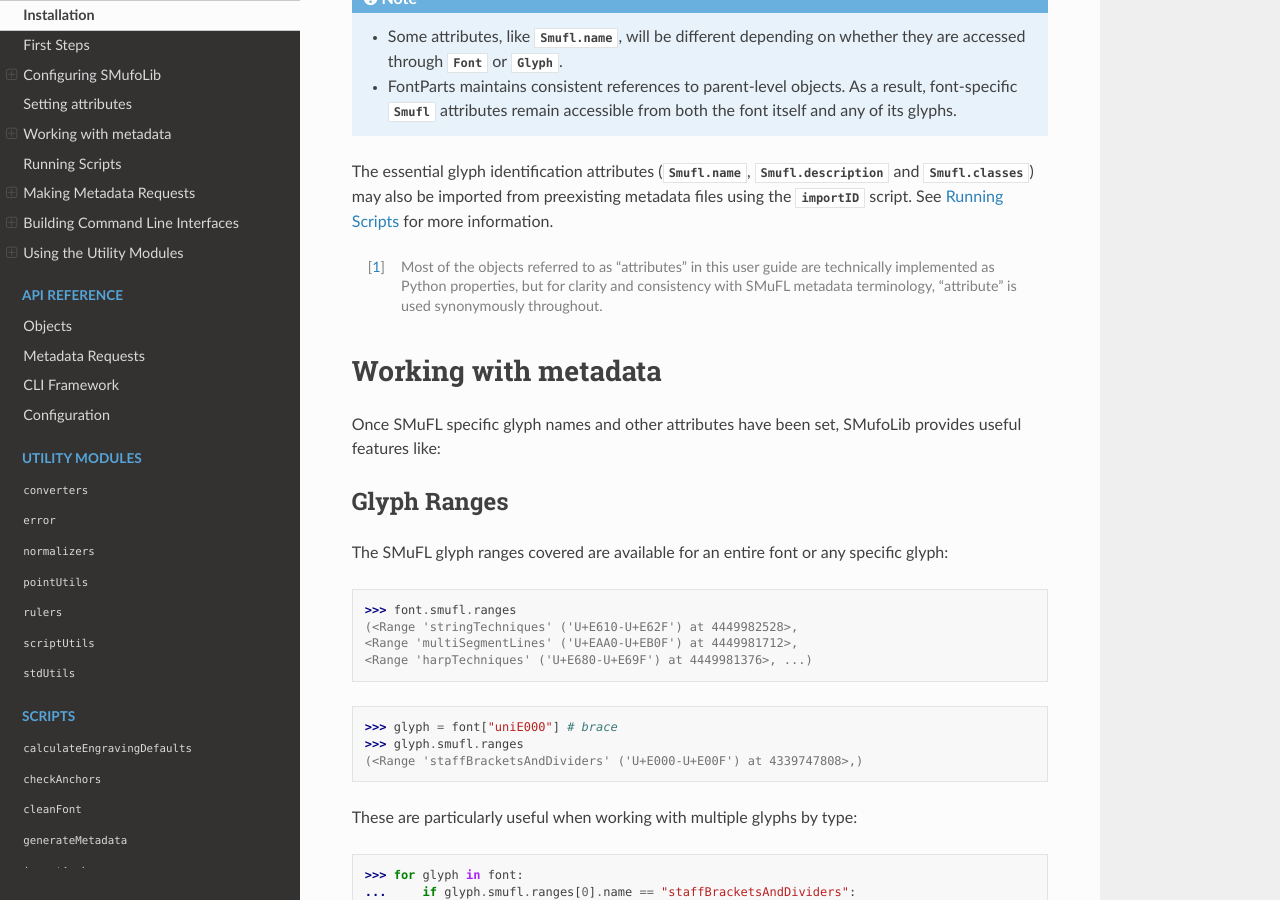
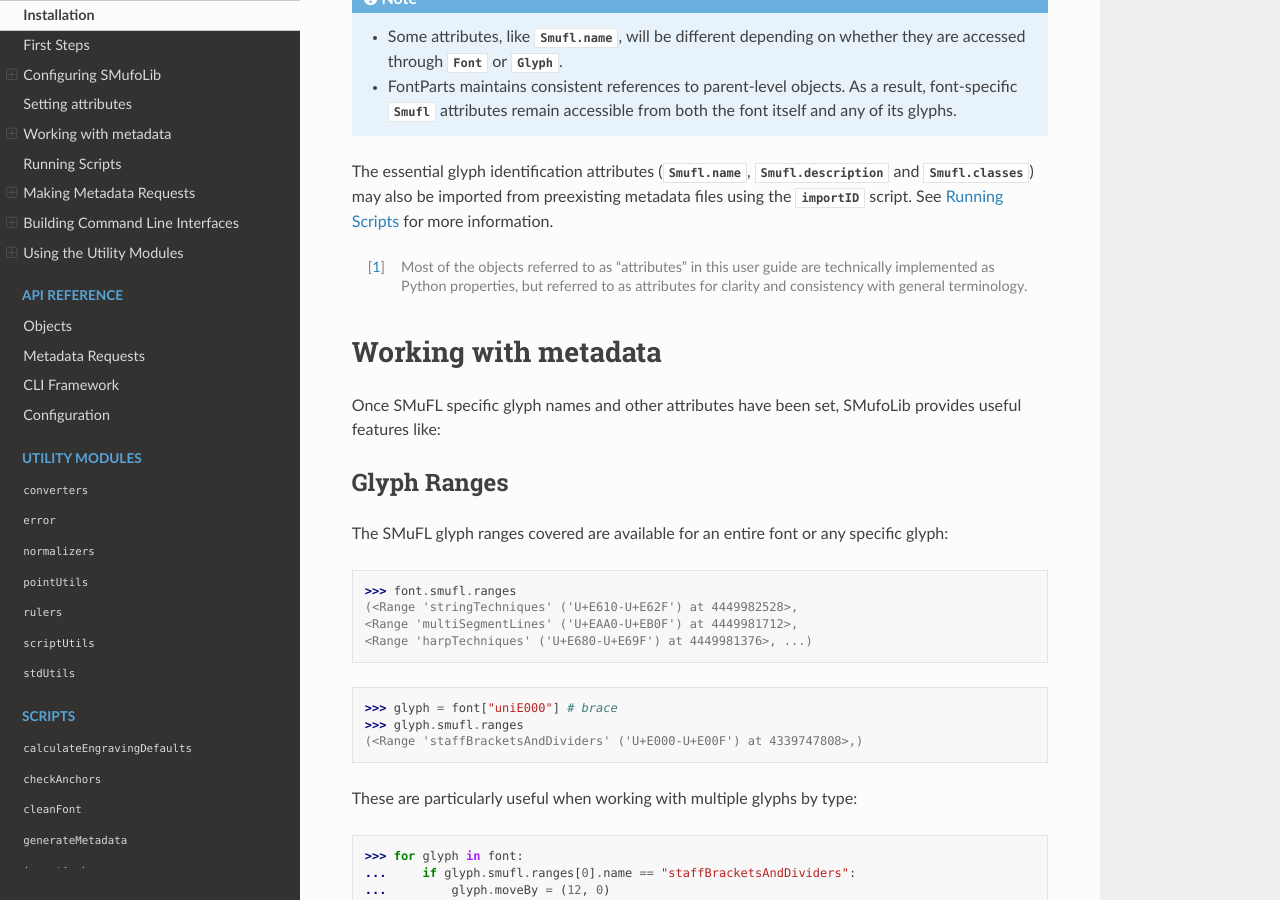
Before and after one commit to knutnergaard/smufolib, a Sphinx documentation site: the page built from docs/user_guide.rst, in a window 1280 px wide and 900 px high, scrolled down 2326 px. Built offline with Sphinx 7.4.7 and the Read the Docs theme 3.1.0, drawn with Linux system fonts in a browser that asks for light colours; some of the changed text lies outside the part shown.

Commit message:
Update user guide.

```diff
--- a/docs/user_guide.rst
+++ b/docs/user_guide.rst
@@ -118,8 +118,8 @@ The essential glyph identification attributes (:attr:`.Smufl.name`,
 :ref:`running-scripts` for more information.
 
 .. [#] Most of the objects referred to as "attributes" in this user guide are
-   technically implemented as Python :term:`properties`, but for clarity and consistency
-   with SMuFL metadata terminology, "attribute" is used synonymously throughout.
+   technically implemented as Python properties, but referred to as attributes for
+   clarity and consistency with general terminology.
 
 .. _working-with-metadata:
 
@@ -253,7 +253,7 @@ Even the glyph advance width is available as :attr:`.Smufl.advanceWidth`::
    >>> glyph.smufl.advanceWidth
    671
 
-It differs from the usual :attr:`fontParts.base.BaseGlyph.width` in optionally providing
+It differs from the usual :attr:`.Glyph.width` in optionally providing
 the value in staff spaces (see :ref:`changing-measurement-units`).
 
 Ligatures and Stylistic Alternates
```
